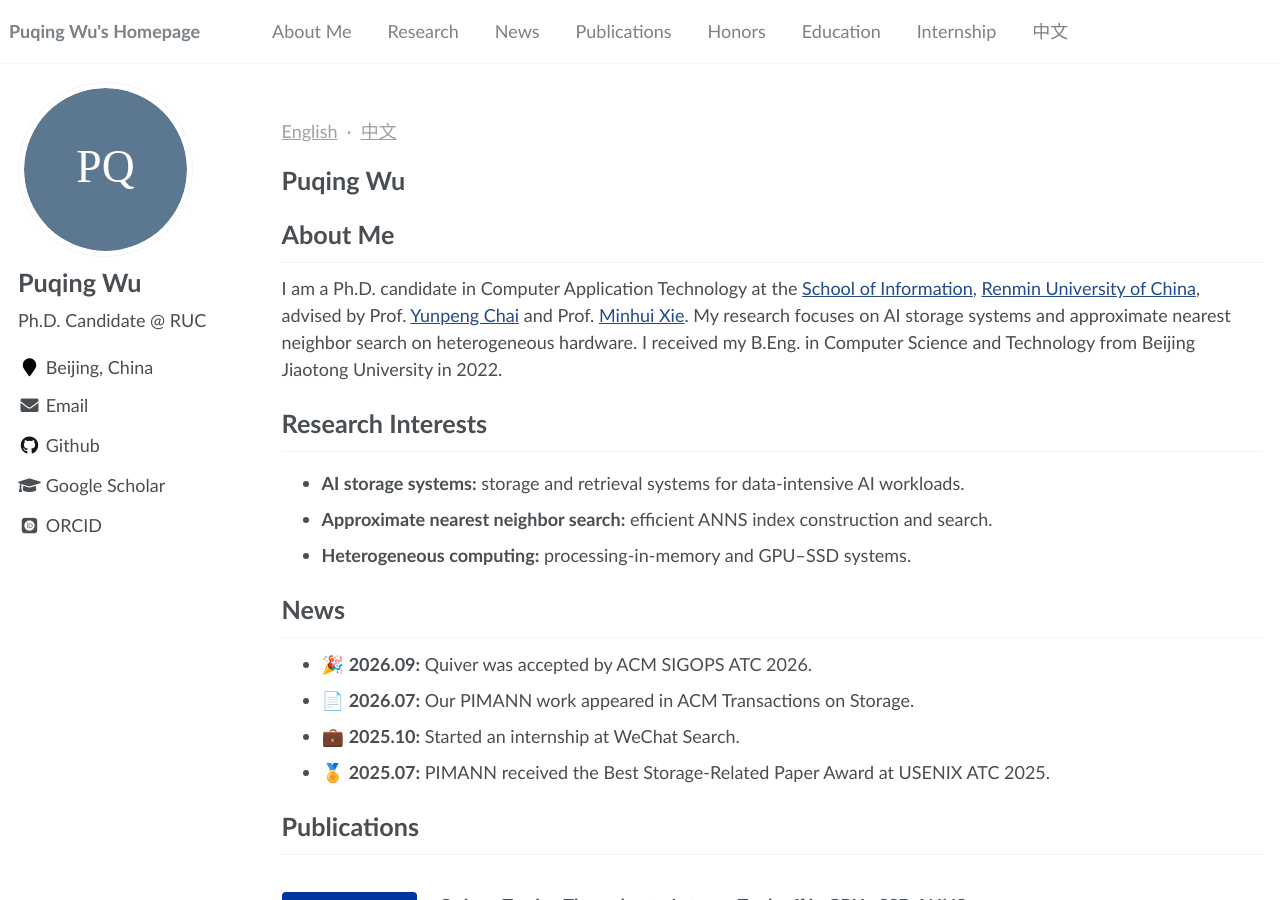
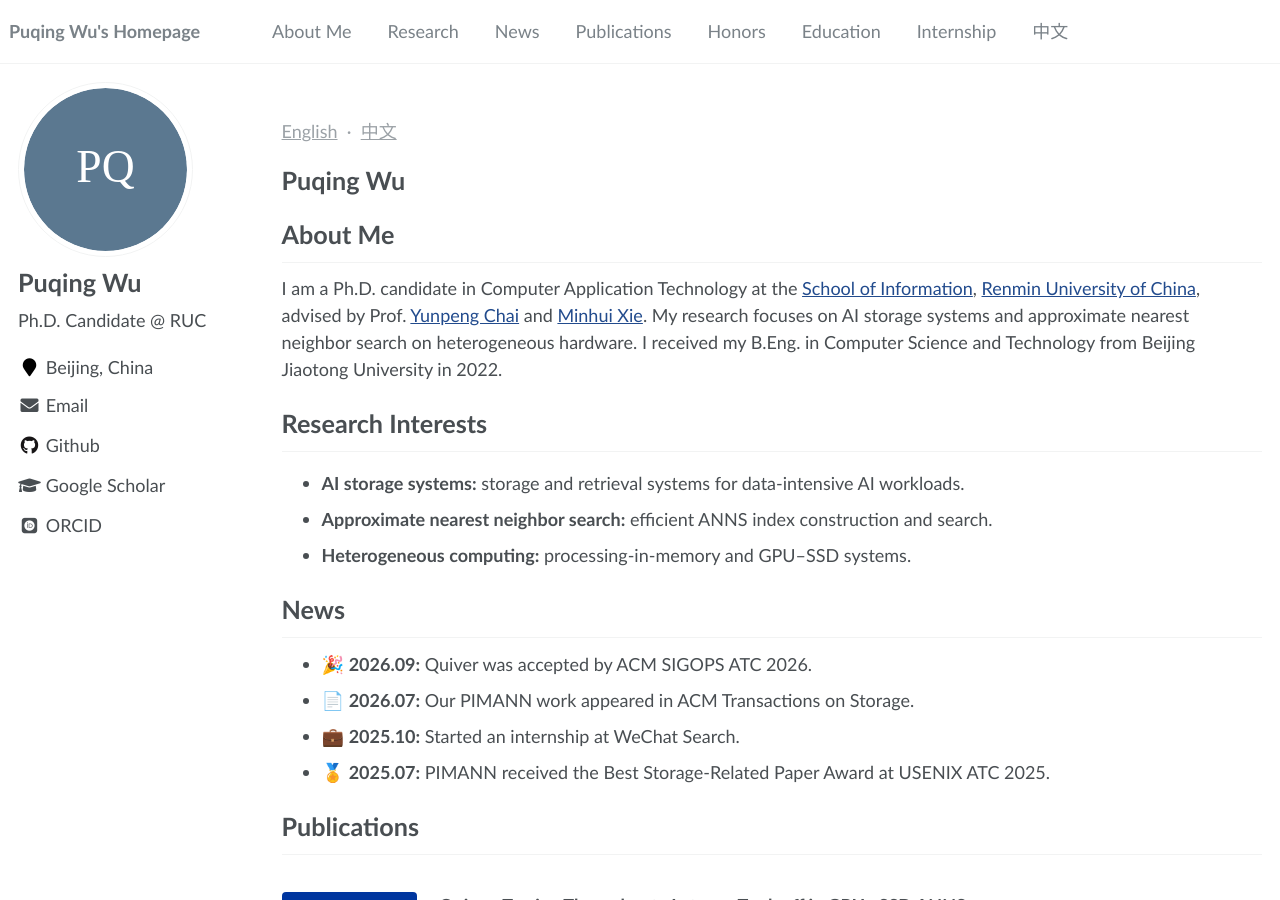
Before and after one commit to w-pq/w-pq.github.io, a Jekyll site: the page built from _pages/about.md, in a window 1280 px wide and 900 px high. Built offline with Jekyll 4.4.1, drawn with Linux system fonts in a browser that asks for light colours; some web fonts are replaced.

Commit message:
Correct Minhui Xie's title in bilingual biography

```diff
--- a/_pages/about.md
+++ b/_pages/about.md
@@ -14,7 +14,7 @@ redirect_from:
 About Me
 ---
 
-I am a Ph.D. candidate in Computer Application Technology at the [School of Information](http://info.ruc.edu.cn/), [Renmin University of China](https://www.ruc.edu.cn/), advised by Prof. [Yunpeng Chai](http://info.ruc.edu.cn/jsky/szdw/ajxjgcx/jsjkxyjsx1/js2/06f9baa19a6b43a9897c773886be5702.htm) and Prof. [Minhui Xie](https://minhui-xie.github.io/). My research focuses on AI storage systems and approximate nearest neighbor search on heterogeneous hardware. I received my B.Eng. in Computer Science and Technology from Beijing Jiaotong University in 2022.
+I am a Ph.D. candidate in Computer Application Technology at the [School of Information](http://info.ruc.edu.cn/), [Renmin University of China](https://www.ruc.edu.cn/), advised by Prof. [Yunpeng Chai](http://info.ruc.edu.cn/jsky/szdw/ajxjgcx/jsjkxyjsx1/js2/06f9baa19a6b43a9897c773886be5702.htm) and [Minhui Xie](https://minhui-xie.github.io/). My research focuses on AI storage systems and approximate nearest neighbor search on heterogeneous hardware. I received my B.Eng. in Computer Science and Technology from Beijing Jiaotong University in 2022.
 
 Research Interests
 ---
```
Also changed, not shown: _pages/about-zh.md (+1 -1 lines).
